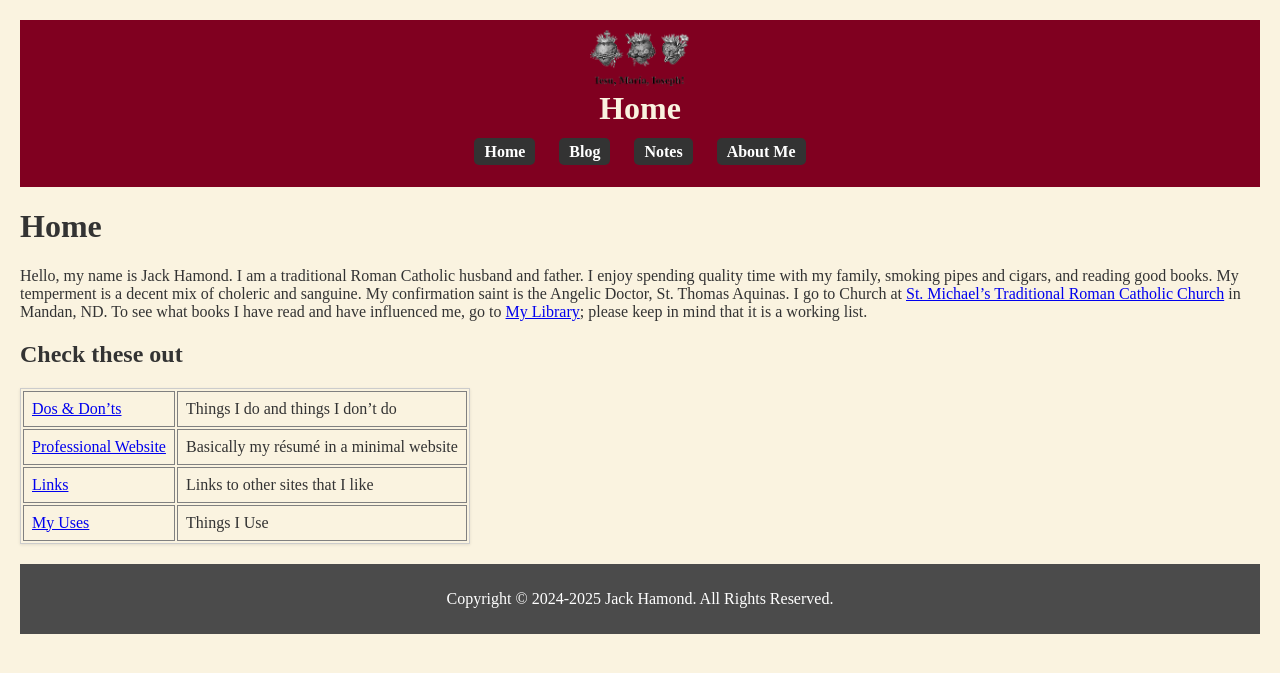
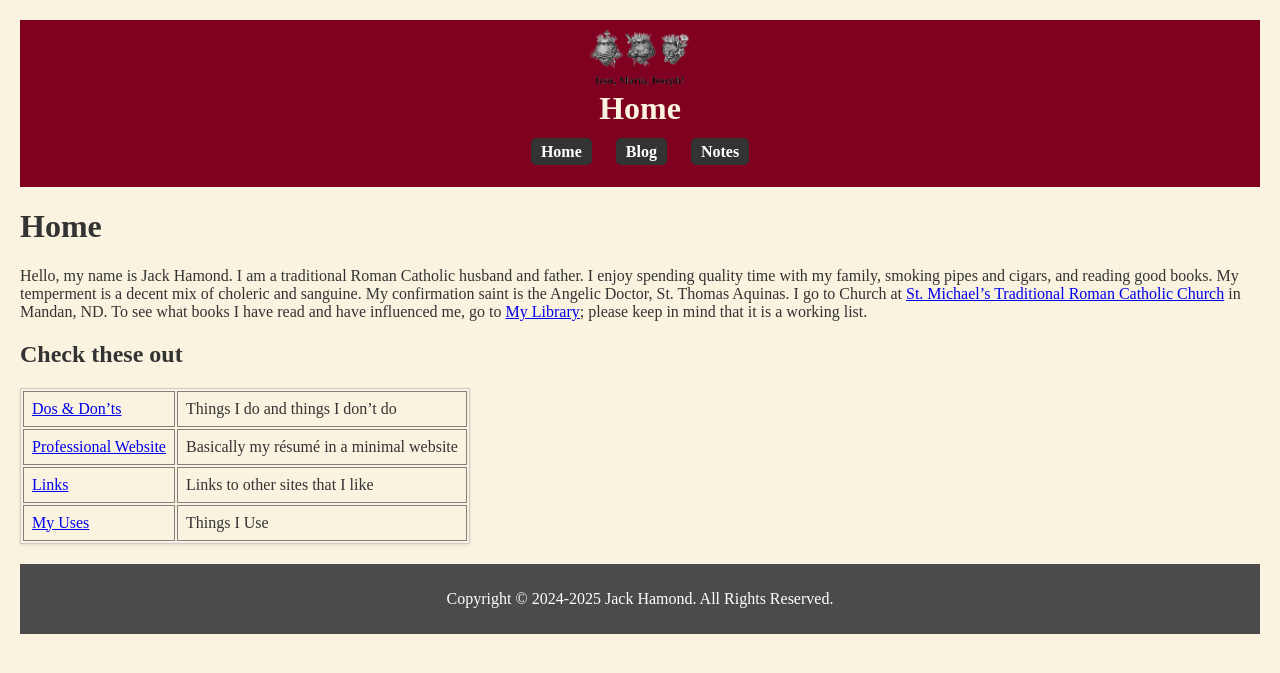
Before and after one commit to jackhamond/jackhamond.github.io, a Jekyll site: the page built from index.md, in a window 1280 px wide. Shown: the top 673 px of the page. Built offline with Jekyll 4.4.1, drawn with Linux system fonts in a browser that asks for light colours; our own code applies the rules of GitHub Pages for plain Markdown files.

Commit message:
Update navbar.html

```diff
--- a/_includes/navbar.html
+++ b/_includes/navbar.html
@@ -3,6 +3,5 @@
     <li><a href="/">Home</a></li>
     <li><a href="/blog/">Blog</a></li>
     <li><a href="/research/">Notes</a></li>
-    <li><a href="/about/">About Me</a></li>
   </ul>
 </nav>
```
